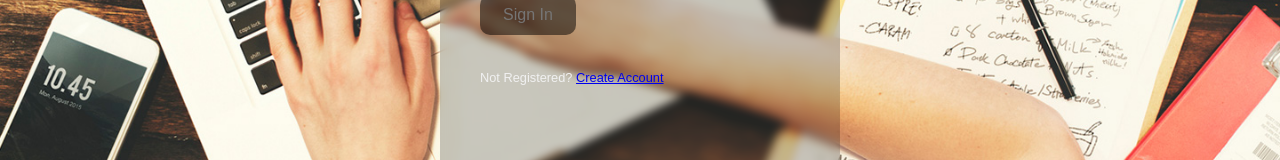
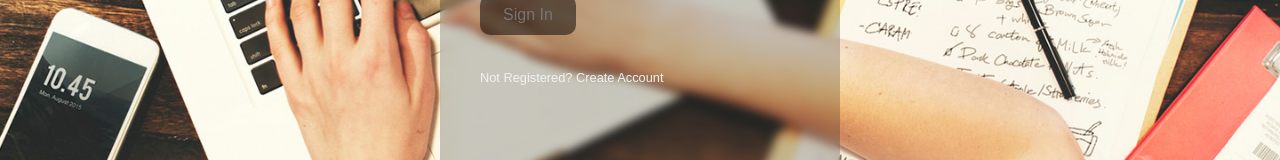
Before and after one commit to galvanitic/No-Pad, a React (Create React App) app in the folder front-end/: page /login in a window 1280 px wide. Shown: the part 466-626 px from the top of the page. Built offline with nearby package versions, Linux system fonts and the light colour scheme.

Commit message:
Added Create Account link

```diff
--- a/front-end/src/style/style-login.css
+++ b/front-end/src/style/style-login.css
@@ -137,10 +137,11 @@ input {
 #login-form #createAccount-text {
   color: rgb(240, 240, 240);
 }
-#login-form #createAccount-text > span {
+#login-form #createAccount-text > span a {
   color: rgb(240, 240, 240);
+  text-decoration: none;
 }
-#login-form #createAccount-text > span:hover {
+#login-form #createAccount-text > span:hover a {
   color: rgb(255, 255, 255);
 }
 
```
